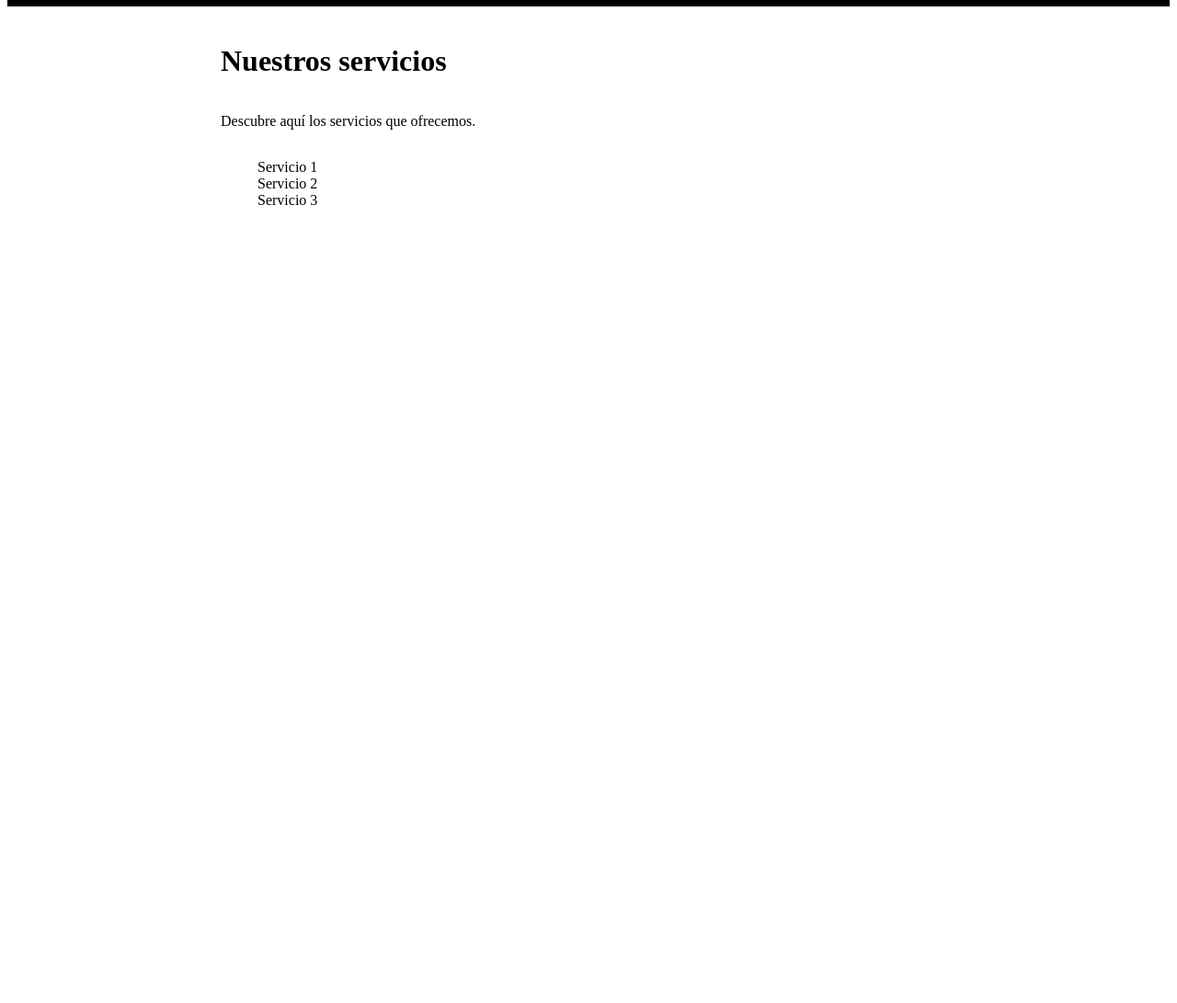
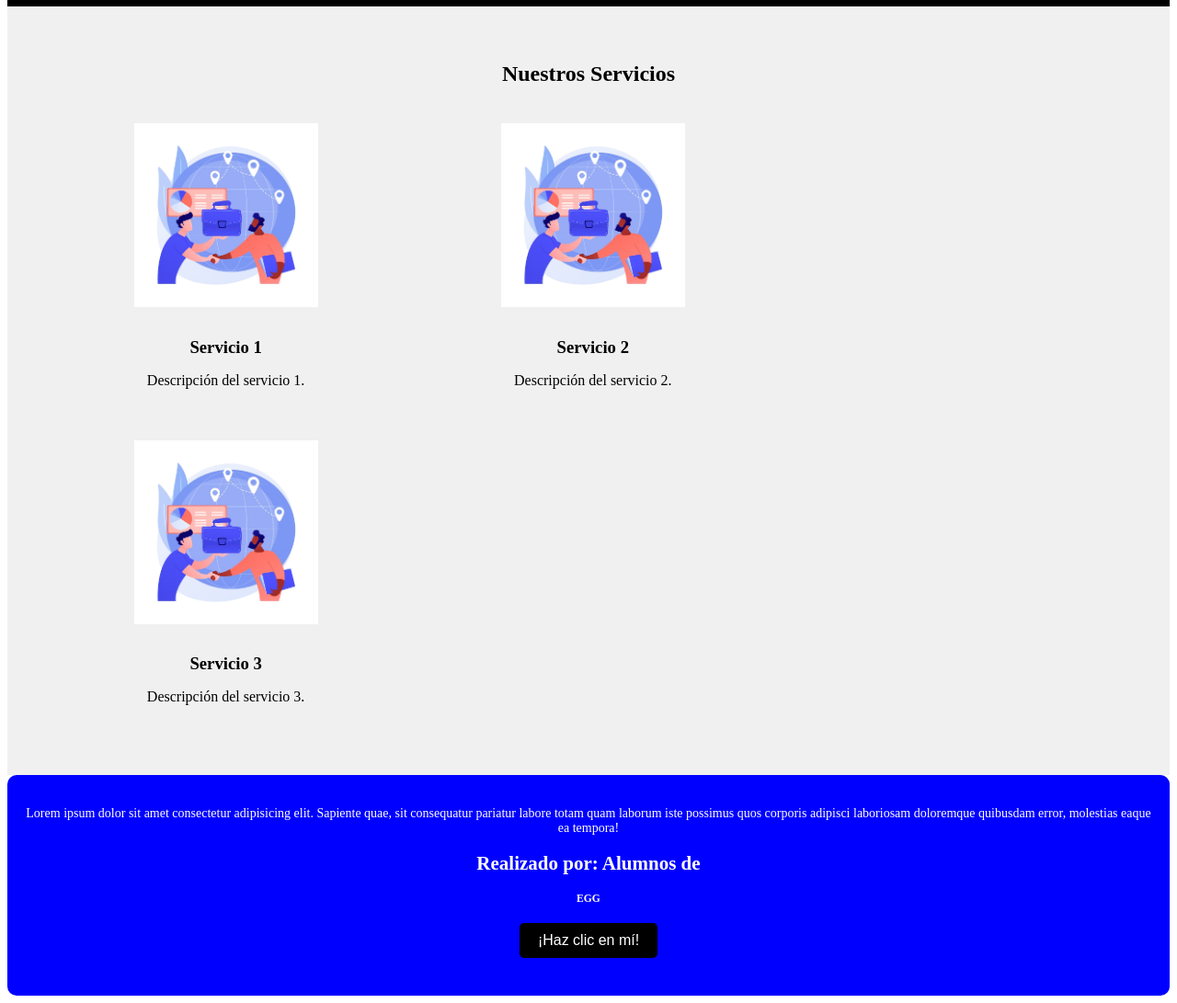
Before and after one commit to fddiaz/egg-pagina-web, a plain HTML site: page services.html in a window 1280 px wide. Shown: the part 71-1162 px from the top of the page at 92% size. Before the commit the page ends 800 px from the top, so only its background shows below. Drawn offline with Linux system fonts and the light colour scheme.

Commit message:
Add Services

```diff
--- a/css/styles.css
+++ b/css/styles.css
@@ -10,7 +10,6 @@
     display: flex;
     flex-wrap: wrap;
     margin: 10px;
-    flex-direction: row;
 }
 
 .column {
@@ -22,12 +21,12 @@
 img.foto{
     width: 100%;
     padding: 10px;
-    border: solid 1px rgb(216, 161, 216);
+    border: 1px solid rgb(216, 161, 216);
 }
 
 @media (max-width: 600px) {
     .column {
-        flex: 100%;
+        flex-basis: 100%;
     }
 }
 
@@ -49,7 +48,7 @@ img.foto{
     align-items: center;
 }
 
-li>a {
+li > a {
     padding: 8px 24px;
 }
 
@@ -59,7 +58,7 @@ li {
 
 a {
     color: white;
-    text-decoration:none;
+    text-decoration: none;
 }
 
 .nav-links {
@@ -78,7 +77,7 @@ a {
 }
 
 iframe {
-    flex-direction: row;
+    display: flex;
 }
 
 .greeting {
@@ -87,15 +86,58 @@ iframe {
 }
 
 footer {
-    padding-top: 20px;
+    background-color: #0000FF;
+    color: #FFF;
+    font-size: 14px;
+    border-radius: 10px;
+    padding: 20px;
     text-align: center;
-    background-color: beige;
     min-height: 200px;
+}
+
+footer button {
+    background-color: black;
+    color: #FFF;
+    font-size: 16px;
+    border: none;
+    border-radius: 5px;
+    padding: 10px 20px;
+}
+
+.services {
+    background-color: #F0F0F0;
+    padding: 40px;
+}
+
+.services h2 {
+    text-align: center;
+    margin-bottom: 20px;
+}
+
+.service {
+    text-align: center;
+    margin: 20px;
+    width: 30%;
+    display: inline-block;
+}
+
+.service img {
+    width: 200px;
+    height: auto;
+    margin-bottom: 10px;
+}
+
+.service h3 {
+    margin-bottom: 10px;
+}
+
+.service p {
+    text-align: center;
 }
 
 @media (max-width: 768px) {
     .column {
-        flex: 100%;
+        flex-basis: 100%;
     }
 
     .nav-links {
@@ -105,7 +147,7 @@ footer {
     .button-menu-toggle {
         display: block;
         background-color: white;
-    border:none;
+        border: none;
         border-radius: 50px;
         padding: 0 24px;
         font-family: monospace;
@@ -116,7 +158,7 @@ footer {
     .nav-links.nav-links-responsive {
         position: absolute;
         display: flex;
-        background-color: rgba(20,20,20,0.95);
+        background-color: rgba(20, 20, 20, 0.95);
         width: 100%;
         height: 100%;
         top: 70px;
@@ -124,7 +166,7 @@ footer {
         flex-direction: column;
         padding-top: 200px;
         align-items: center;
-        gap:70px;
+        gap: 70px;
         font-size: 40px;
     }
 }
--- a/services.html
+++ b/services.html
@@ -22,15 +22,33 @@
             <button class="button-menu-toggle">Menu</button>
         </div>
     </header>
-    <div class="container">
-        <h1>Nuestros servicios</h1>
-        <p>Descubre aquí los servicios que ofrecemos.</p>
-        <ul>
-            <li>Servicio 1</li>
-            <li>Servicio 2</li>
-            <li>Servicio 3</li>
-        </ul>
-    </div>
+    <main>
+        <section class="services">
+            <h2>Nuestros Servicios</h2>
+            <div class="service">
+                <img src="media/img/services.png" alt="Servicio 1">
+                <h3>Servicio 1</h3>
+                <p>Descripción del servicio 1.</p>
+            </div>
+            <div class="service">
+                <img src="media/img/services.png" alt="Servicio 2">
+                <h3>Servicio 2</h3>
+                <p>Descripción del servicio 2.</p>
+            </div>
+            <div class="service">
+                <img src="media/img/services.png" alt="Servicio 3">
+                <h3>Servicio 3</h3>
+                <p>Descripción del servicio 3.</p>
+            </div>
+        </section>
+    </main>
+    <footer>
+        <p>Lorem ipsum dolor sit amet consectetur adipisicing elit. Sapiente quae, sit consequatur pariatur labore totam quam laborum iste possimus quos corporis adipisci laboriosam doloremque quibusdam error, molestias eaque ea tempora!</p>
+        <h2>Realizado por: Alumnos de</h2>
+        <h5>EGG</h5>
+        <button onClick="showAlert('Alumno')" aria-label="Haz clic en mí">¡Haz clic en mí!</button>
+        <script src="js/script.js"></script>
+    </footer>
     <script src="js/script.js"></script>
 </body>
 </html>
```
Also changed, not shown: index.html (+1 -1 lines), media/img/services.png (added). Lines whose indentation alone changed are shown as unchanged.
